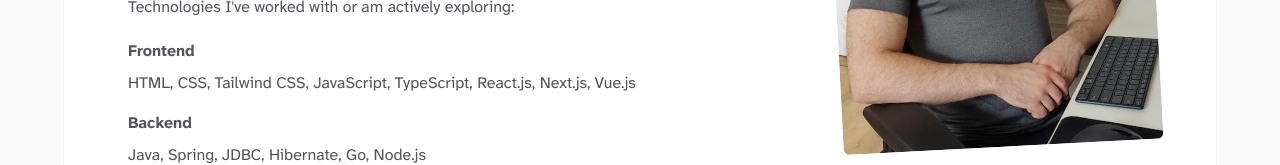
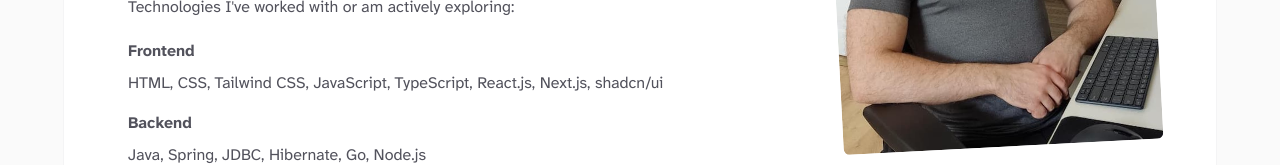
Before and after one commit to azdanov/azdanov-web, a Next.js app: page /about in a window 1280 px wide. Shown: the part 462-627 px from the top of the page. Built offline with nearby package versions, Linux system fonts and the light colour scheme; no server answers.

Commit message:
fix(about): replace vue with shadcn

```diff
--- a/src/app/about/page.tsx
+++ b/src/app/about/page.tsx
@@ -93,7 +93,7 @@ export default function About() {
                   <h3 className="mb-1 font-bold">Frontend</h3>
                   <p>
                     HTML, CSS, Tailwind CSS, JavaScript, TypeScript, React.js,
-                    Next.js, Vue.js
+                    Next.js, shadcn/ui
                   </p>
                 </div>
 
```
